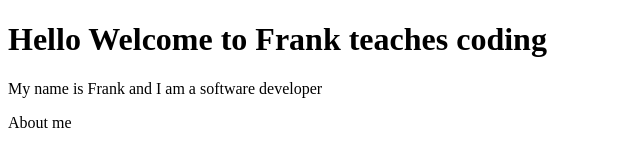
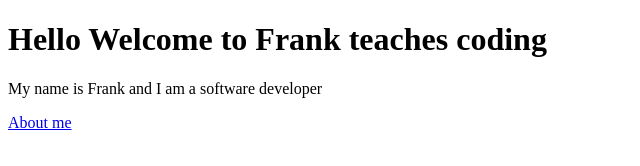
Before and after one commit to d10710006/d10710006.github.io, a plain HTML site: page index.html in a window 1280 px wide. Shown: the full height of the page, 0-640 px from the left. Drawn offline with Linux system fonts and the light colour scheme.

Commit message:
update the index.html

```diff
--- a/index.html
+++ b/index.html
@@ -8,6 +8,6 @@
 <body>
     <h1>Hello Welcome to Frank teaches coding</h1>
     <p>My name is Frank and I am a software developer</p>
-    <hyperlink href="./about">About me </hyperlink>
+    <a href="./about">About me </a>
 </body>
 </html>
```
Also changed, not shown: about.html (+1 -1 lines).
